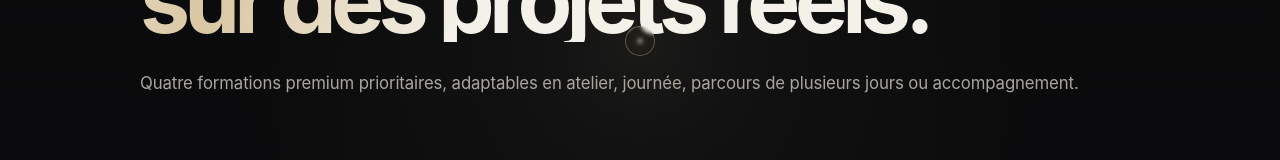
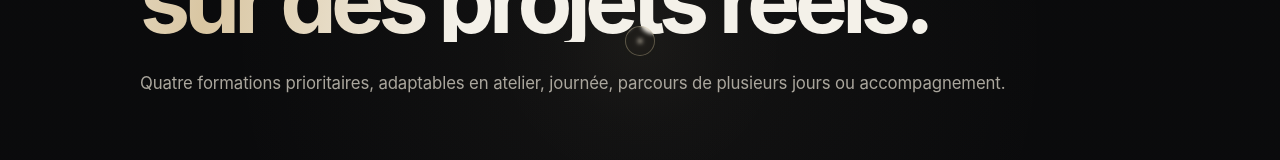
Before and after one commit to eleligny-coder/Portfolio, a Next.js app: page /formations in a window 1280 px wide. Shown: the part 359-519 px from the top of the page. Built offline with nearby package versions, Linux system fonts and the light colour scheme; no server answers.

Commit message:
seo: noindex secondary training route

```diff
--- a/src/app/formations/page.tsx
+++ b/src/app/formations/page.tsx
@@ -1 +1,17 @@
-import type {Metadata} from "next";import Link from "next/link";import {PageIntro} from "@/components/layout";import {trainings} from "@/data/site";export const metadata:Metadata={title:"Formations"};export default function Page(){return <><PageIntro eyebrow="Formations" title="Des programmes basés sur des projets réels." text="Quatre formations premium prioritaires, adaptables en atelier, journée, parcours de plusieurs jours ou accompagnement."/><section className="section"><div className="shell grid two">{trainings.map((t,i)=><article className="card" key={t}><span className="eyebrow">Formation 0{i+1}</span><h2>{t}</h2><p>Objectifs, cas pratiques, exercices, supports, évaluation et plan d’action personnalisé.</p></article>)}</div></section><section className="section"><div className="shell cta"><h2>Construire un programme adapté à votre public.</h2><Link className="btn" href="/contact">Demander un programme</Link></div></section></>}
+import type { Metadata } from "next";
+import Link from "next/link";
+import { PageIntro } from "@/components/layout";
+import { trainings } from "@/data/site";
+
+export const metadata: Metadata = {
+  title: "Formations",
+  robots: { index: false, follow: true },
+};
+
+export default function Page() {
+  return <>
+    <PageIntro eyebrow="Formations" title="Des programmes basés sur des projets réels." text="Quatre formations prioritaires, adaptables en atelier, journée, parcours de plusieurs jours ou accompagnement." />
+    <section className="section"><div className="shell grid two">{trainings.map((t, i) => <article className="card" key={t}><span className="eyebrow">Formation 0{i + 1}</span><h2>{t}</h2><p>Objectifs, cas pratiques, exercices, supports, évaluation et plan d’action personnalisé.</p></article>)}</div></section>
+    <section className="section"><div className="shell cta"><h2>Construire un programme adapté à votre public.</h2><Link className="btn" href="/contact">Demander un programme</Link></div></section>
+  </>;
+}
```
